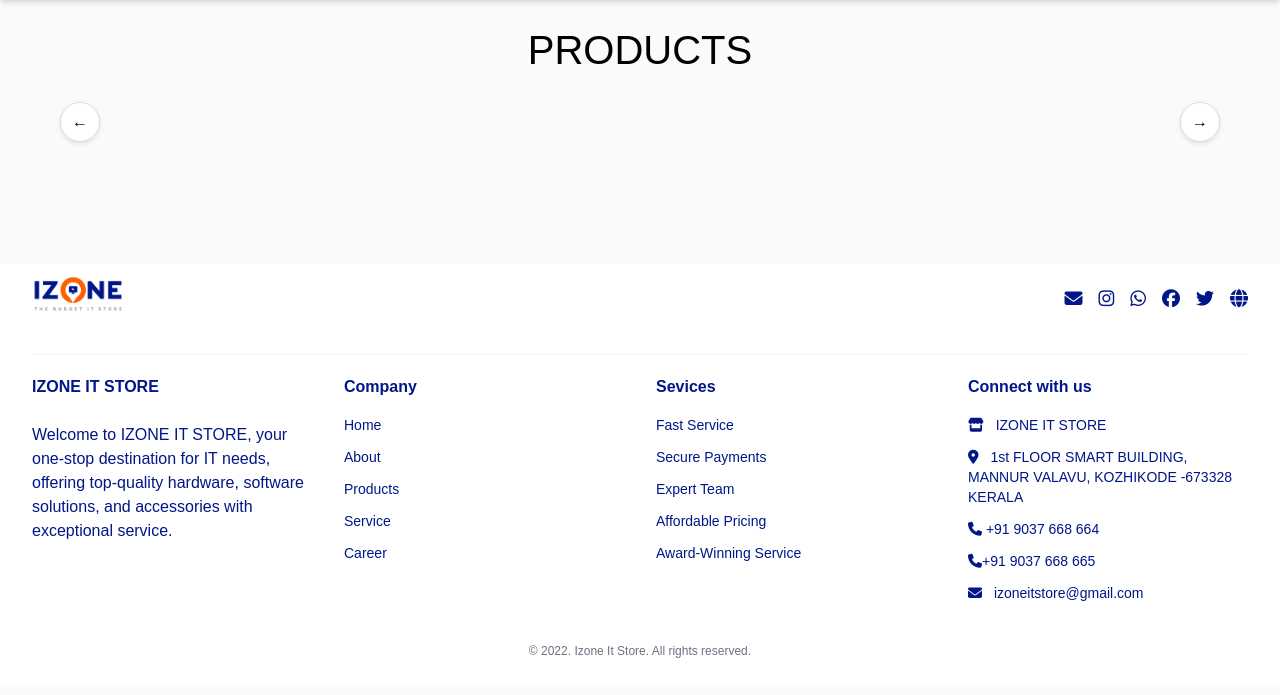
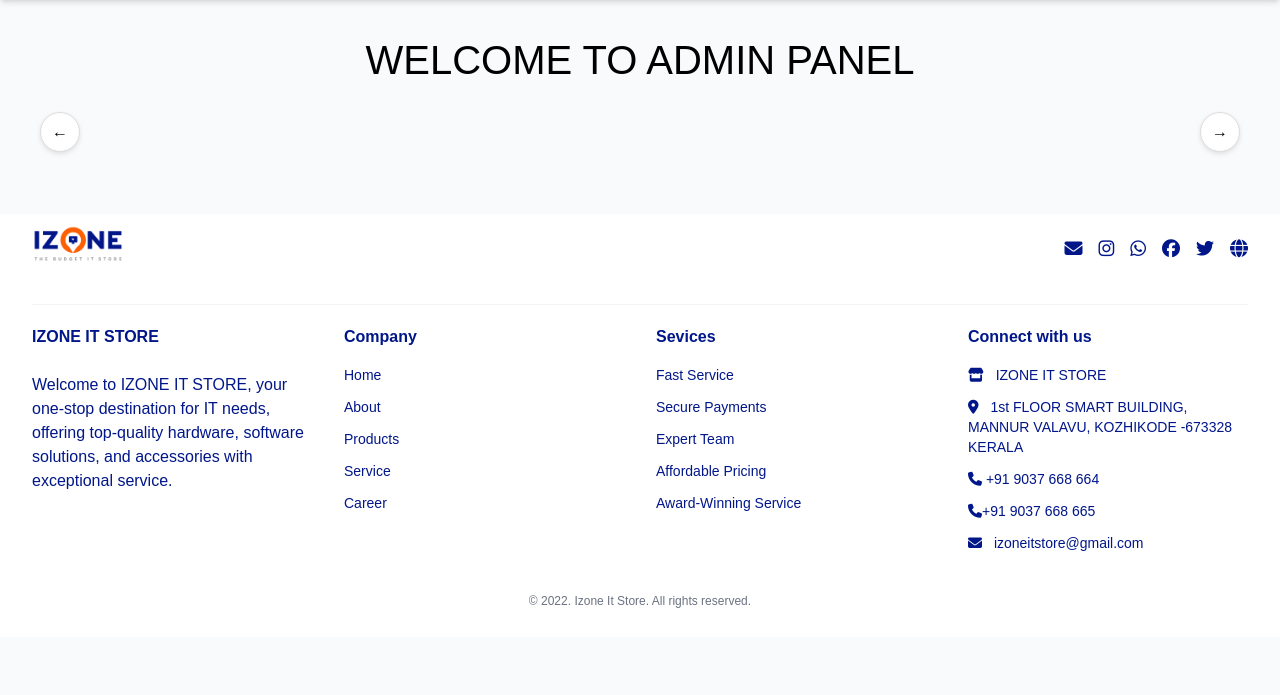
Before and after one commit to muhdashique/Izone, a Django app: page /product_details/ in a window 1280 px wide. Shown: the part 105-800 px from the top of the page. Run offline with Django 4.2, Linux system fonts and the light colour scheme; the visitor is signed in with stand-in values (Sample User, id 1); data that the repository does not hold is empty; parts of the project's set-up code (start-up, migrations or seed data) failed here and were passed over; some libraries are stand-ins or nearby versions.

Commit message:
page changes

```diff
--- a/IZONapp/templates/home.html
+++ b/IZONapp/templates/home.html
@@ -694,7 +694,7 @@
     <div class="about-container">
         <h1 class="about-title">About Us</h1>
         <p class="about-text">
-            Welcome to IZONE IT STORE, where innovation meets excellence. Founded in 2020, we are a dedicated team of
+             IZONE IT STORE, where innovation meets excellence. Founded in 2020, we are a dedicated team of
             professionals committed to delivering exceptional solutions to our clients. With our expertise in technology
             and customer-focused approach, we help businesses transform their digital presence and achieve their goals.
             Our passion for quality, combined with our innovative mindset, has enabled us to successfully serve clients
--- a/IZONapp/templates/login.html
+++ b/IZONapp/templates/login.html
@@ -130,7 +130,7 @@
             {% endif %}
         </div>
         <div class="image-container">
-            <img src="https://img.freepik.com/premium-photo/customer-service-representative-professional-customer-support-aftersales-service-phone_71956-31509.jpg?size=626&ext=jpg&ga=GA1.1.1630694325.1728393201&semt=ais_hybrid">
+            <img src="{% static 'images/IZONE LOGO.png' %}">
         </div>
     </div>
 
--- a/IZONapp/templates/product_details.html
+++ b/IZONapp/templates/product_details.html
@@ -11,6 +11,7 @@
     <meta charset="UTF-8">
     <meta name="viewport" content="width=device-width, initial-scale=1.0">
     <title>Hardware Store</title>
+    <script src="https://cdn.tailwindcss.com"></script>
     <style>
         * {
             margin: 0;
@@ -19,11 +20,11 @@
             font-family: Arial, sans-serif;
         }
 
-        .container {
+        /* .container {
             max-width: 1200px;
             margin: 0 auto;
             padding: 20px;
-        }
+        } */
 
         h1 {
             text-align: center;
@@ -109,9 +110,9 @@
         /* Products Grid */
         .products-grid {
             display: grid;
-            grid-template-columns: repeat(auto-fill, minmax(300px, 1fr));
+            grid-template-columns: repeat(3, 1fr);
             gap: 20px;
-            padding: 20px 0;
+            /* padding: 20px 0; */
         }
 
         .product-card {
@@ -133,7 +134,7 @@
 
         .product-image {
             width: 100%;
-            height: 200px;
+            height: 150px;
             background: #f5f5f5;
             border-radius: 8px;
             margin-bottom: 15px;
@@ -167,20 +168,34 @@
             .products-grid {
                 grid-template-columns: repeat(auto-fill, minmax(250px, 1fr));
             }
-        }
+            .PriceSize{
+                font-size: 10px;
+            }
+            .Whatsapp{
+                font-size: 10px;
+            }
+            .BottomSocial{
+                display: flex;
+                flex-direction: column;
+            }
 
-        body {
-            background-color: #ffffff;
         }
     </style>
 </head>
 <body>
 
-    <div class="container">
+    <div class="container" style="margin-top: 30px;">
+        {% if request.user.is_authenticated %}
+        <div>
+        <h1>WELCOME TO ADMIN PANEL</h1>
+
+        {% else %}
         <h1>PRODUCTS</h1>
 
+            {% endif %}
 
-        <div class="categories-container">
+
+        <div class="categories-container max-w-[1200px] w-full m-auto">
             <button class="scroll-btn scroll-left">←</button>
             <div class="categories-wrapper">
                 <div class="categories">
@@ -215,9 +230,9 @@
     {% if products_by_category %}
 
     <!-- Products Display Area -->
-<div class="md:col-span-3">
+<div class="max-w-[1200px]">
     {% for category, products in products_by_category.items %}
-    <div id="{{ category|slugify }}-products"
+    <div id="{{ category|slugify }}-products"  style="position: relative;"
          class="category-products mb-8 {% if category != selected_category %}hidden{% endif %}">
         <h2 class="text-2xl font-bold mb-4">{{ category }}</h2>
         <div class="grid grid-cols-1 md:grid-cols-2 lg:grid-cols-3 gap-4">
@@ -238,32 +253,32 @@
                         </div>
                     </div>
                     <div style="margin-bottom: 10px;font-size: 14px;font-weight: 500;">{{ product.description }}</div>
-                    <div class=" flex justify-center items-center mb-10">
-                        <div style="display: flex; justify-content: space-between;" class="absolute bottom-5 gap-5">
+                    <div class=" flex justify-center w-full items-center mb-10 ">
+                        <div class="flex justify-between items-center mx-2 px-2 gap-2 absolute bottom-2 w-full">
                             {% if request.user.is_authenticated %}
                             <div style="cursor: pointer;">
                                 <a href="{% url 'edit_product' product.id %}"><i class="fa-solid fa-pen"></i></a>
 
                                 </div>
                                 {% endif %}
-                            <div style="display: flex;justify-content: center;align-items: center;gap: 10px;background-color: #0055ff;color: #fff;padding: 5px 20px;border-radius: 10px;">
+                            <div style="display: flex;justify-content: center;align-items: center;gap: 10px;background-color: #0055ff;color: #fff;border-radius: 10px;" class="px-3 text-[10px] py-2 lg:text-sm">
                                 <span>Price</span>
-                                <div>
+                                <div style="display: flex; justify-content: center;align-items: center;gap: 5px;">
                                     <i class="fa-solid fa-indian-rupee-sign"></i> {{ product.price }}
                                 </div>
                             </div>
-                            <div style="display: flex;justify-content: center;align-items: center;gap: 10px;background-color: #4FCE5D;color: #fff;padding: 5px 20px;border-radius: 10px;">
+                            <div style="display: flex;justify-content: center;align-items: center;gap: 10px;background-color: #4FCE5D;color: #fff;border-radius: 10px;" class="px-3 py-2 text-[10px] lg:text-sm">
                                 <a href="https://wa.me/8129139506?text=Hi, I'm interested in {{ product.name }}.%0A
                                      *Product Name*: *{{ product.name }}*
                                      Description: {{ product.description }}
                                      Price: ₹{{ product.price }}"
-                                   style="display: flex;justify-content: center;align-items: center;gap: 10px;" target="_blank">
+                                   style="display: flex;justify-content: center;align-items: center;gap: 10px;" class="Whatsapp" target="_blank">
                                     <i class="fa-brands fa-whatsapp"></i>
                                     <span>Whatsapp</span>
                                 </a>
                             </div>
                             {% if request.user.is_authenticated %}
-                            <form method="POST" action="{% url 'delete_product' product.id %}" method="POST" onsubmit="return confirm('Are you sure you want to delete this product?');">
+                            <form method="POST" class="Delete" action="{% url 'delete_product' product.id %}" method="POST" onsubmit="return confirm('Are you sure you want to delete this product?');">
                                 {% csrf_token %}
                                 <button type="submit">
                                     <i class="fa-solid fa-trash"></i>
```
